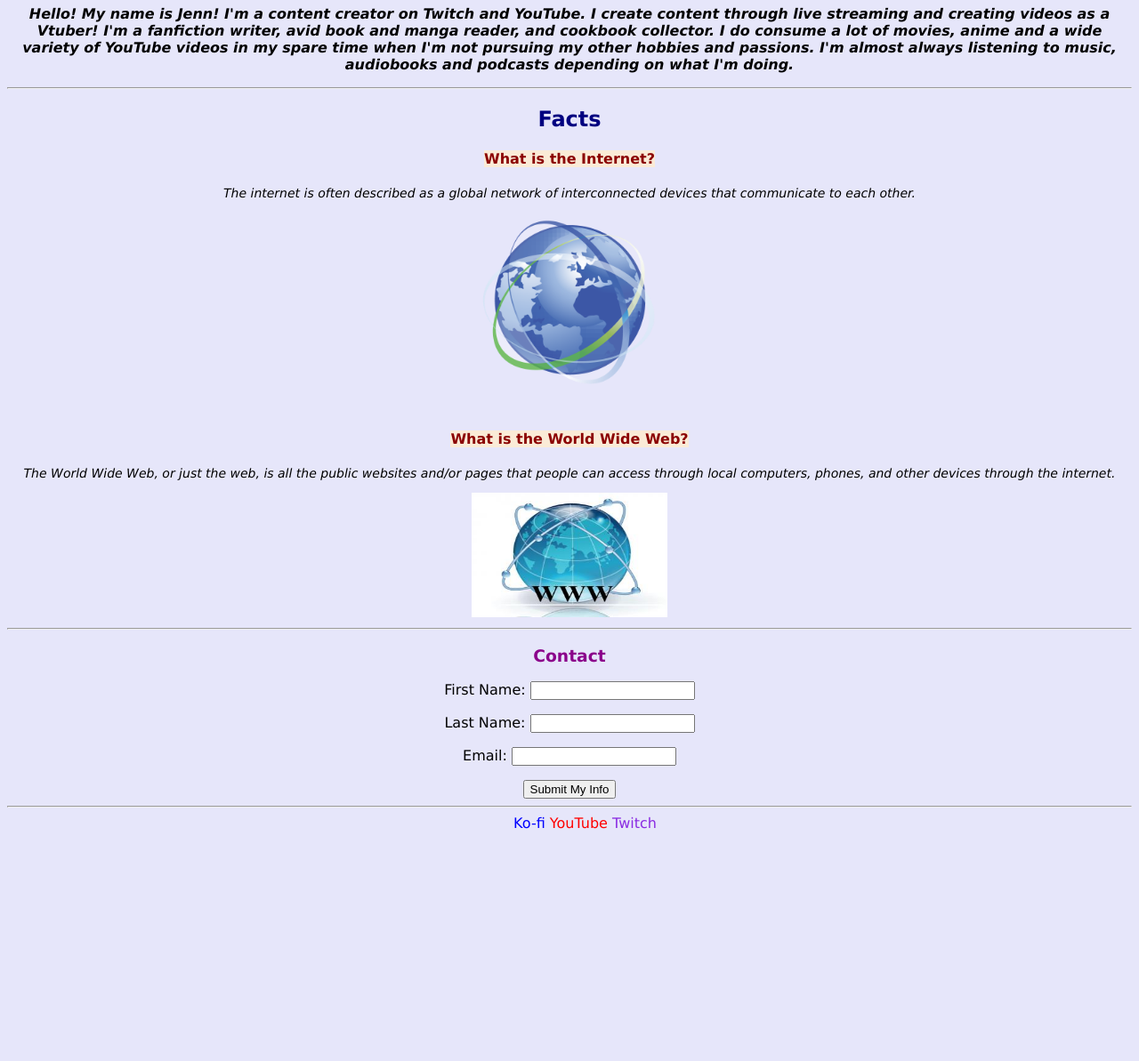
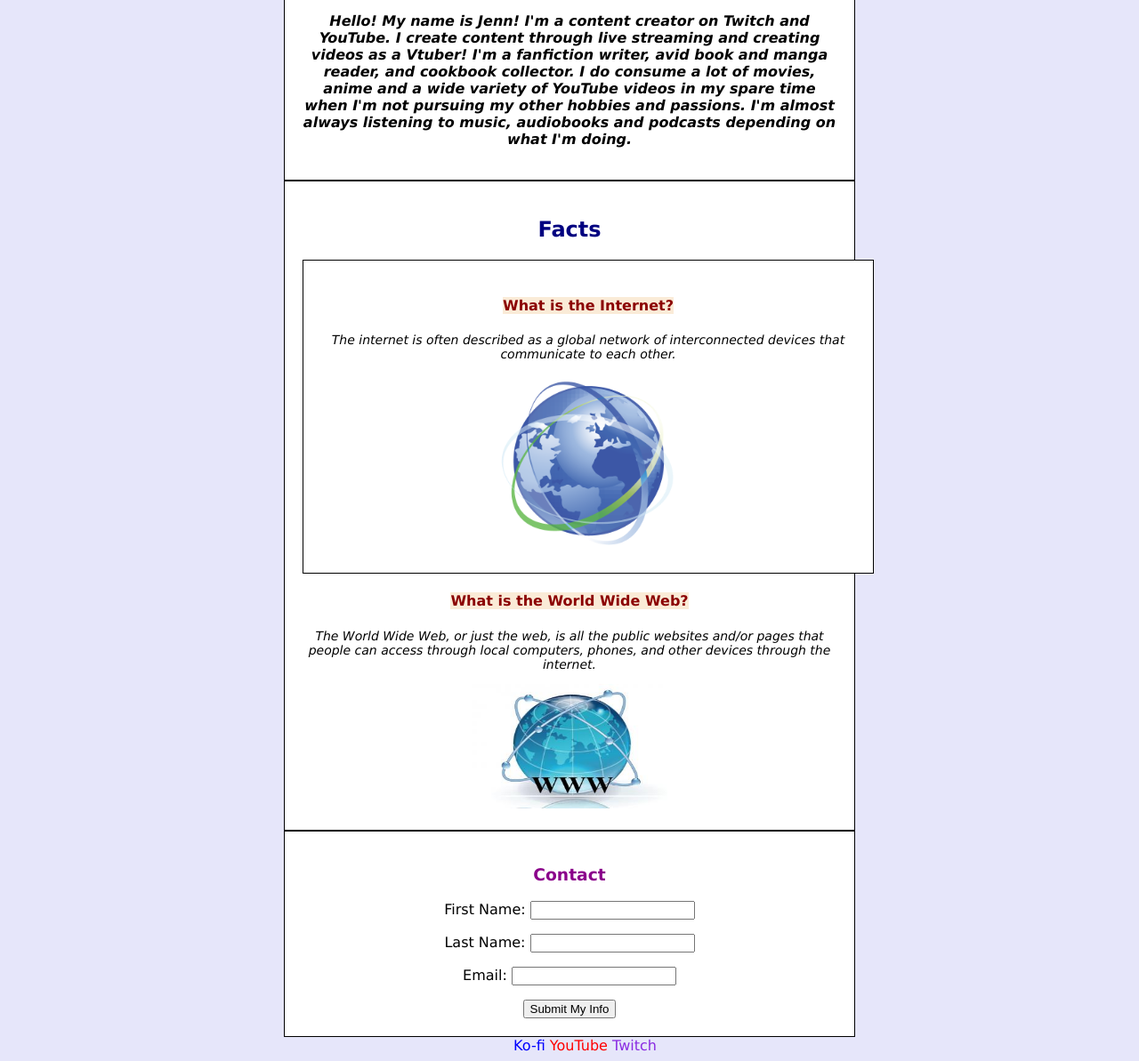
Before and after one commit to FinOzbleck/MART-341-Project-2, a plain HTML site: page index.html in a window 1280 px wide. Shown: the part 102-1295 px from the top of the page at 89% size. Before the commit the page ends 1045 px from the top, so only its background shows below. Drawn offline with Linux system fonts and the light colour scheme.

Commit message:
Update index.html

```diff
--- a/index.html
+++ b/index.html
@@ -29,16 +29,17 @@
         <body bgcolor="lavender">
             <header></header>
             <main>
+                <section id="About" class="container">
                     <h1 id="About">About</h1>
                         <p><i><b>Hello! My name is Jenn! I'm a content creator on Twitch and YouTube. I create content through live streaming and creating videos as a Vtuber! I'm a fanfiction writer, avid book and manga reader, and cookbook collector. I do consume a lot of movies, anime and a wide variety of YouTube videos in my spare time when I'm not pursuing my other hobbies and passions. I'm almost always listening to music, audiobooks and podcasts depending on what I'm doing.</b></i></p>
-                <hr>
+                </section>
+                <section id="Facts" class="container">
                     <h2 id="Facts">Facts</h2>
-                    <section id="The Internets">
+                        <section id="The Internets" class="container">
                             <h4 font-size: 20px;><span>What is the Internet?</span></h4>
                                 <p style="font-size: 14px;"><i>The internet is often described as a global network of interconnected devices that communicate to each other.</i></p>
                                 <img src="Images/internet_earth.png" title="Internet Earth" width="200" height="200">
                         </section>
-                    <br>
                         <section id="The World Wide Webs!">
                             <div id="Facts">
                                 <h4 font-size: 20px;><span>What is the World Wide Web?</span></h4>
@@ -46,7 +47,8 @@
                                     <img src="Images/internet-network-web-world-wide-web-icon--12.jpeg" title="The World Wide Web" width="220" height="140">
                             </div>
                         </section>
-                <hr>
+                </section>
+                <section id="Contact" class="container">
                     <h3 id="Contact">Contact</h3>
                         <p></p>
                         <form action="">
@@ -55,7 +57,7 @@
                             <p>Email: <input type="text" id="Email"></p>
                             <button id="btnSubmit">Submit My Info</button>
                         </form>
-                <hr>
+                </section>
             </main>
             <footer>
                 <div style="margin-left: 35px;">
```
Lines whose indentation alone changed are shown as unchanged.
